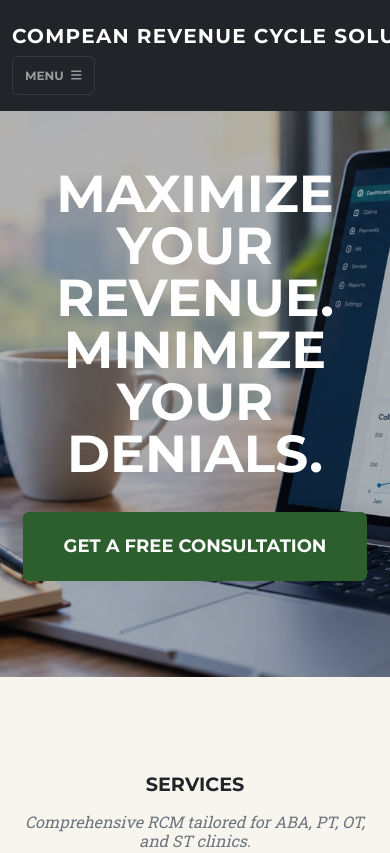
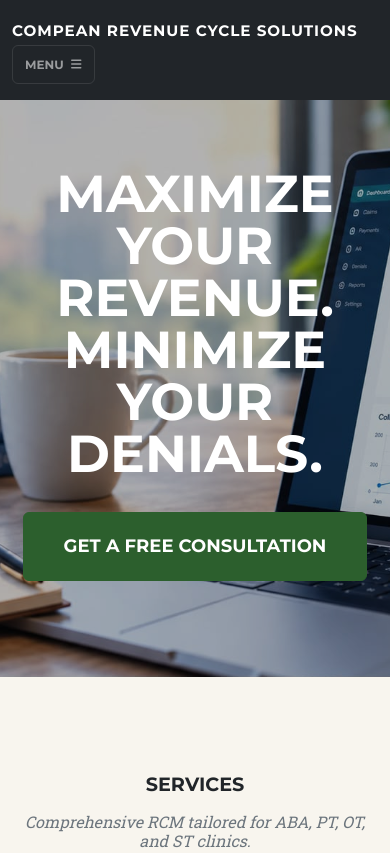
Before and after one commit to compeanc/Compean-RCS, a plain HTML site: page index.html in a window 390 px wide. Shown: the top 853 px of the page. Drawn offline with nearby package versions, Linux system fonts and the light colour scheme.

Commit message:
Tighter Fluid Font for Mobile Header

```diff
--- a/css/custom.css
+++ b/css/custom.css
@@ -95,3 +95,15 @@ img, video, iframe {
   max-width: 100%;
   height: auto;
 }
+/* --- Tighter Fluid Typography for Mobile Header --- */
+.navbar-brand,
+header.masthead h1,
+.site-heading h1,
+[class*="brand"] {
+  white-space: normal !important;
+  word-wrap: break-word !important;
+  overflow-wrap: break-word !important;
+  max-width: 100% !important;
+  font-size: clamp(0.95rem, 3.5vw, 1.5rem) !important; /* Smaller range so it scales down on phones */
+  line-height: 1.25 !important;
+}
```
